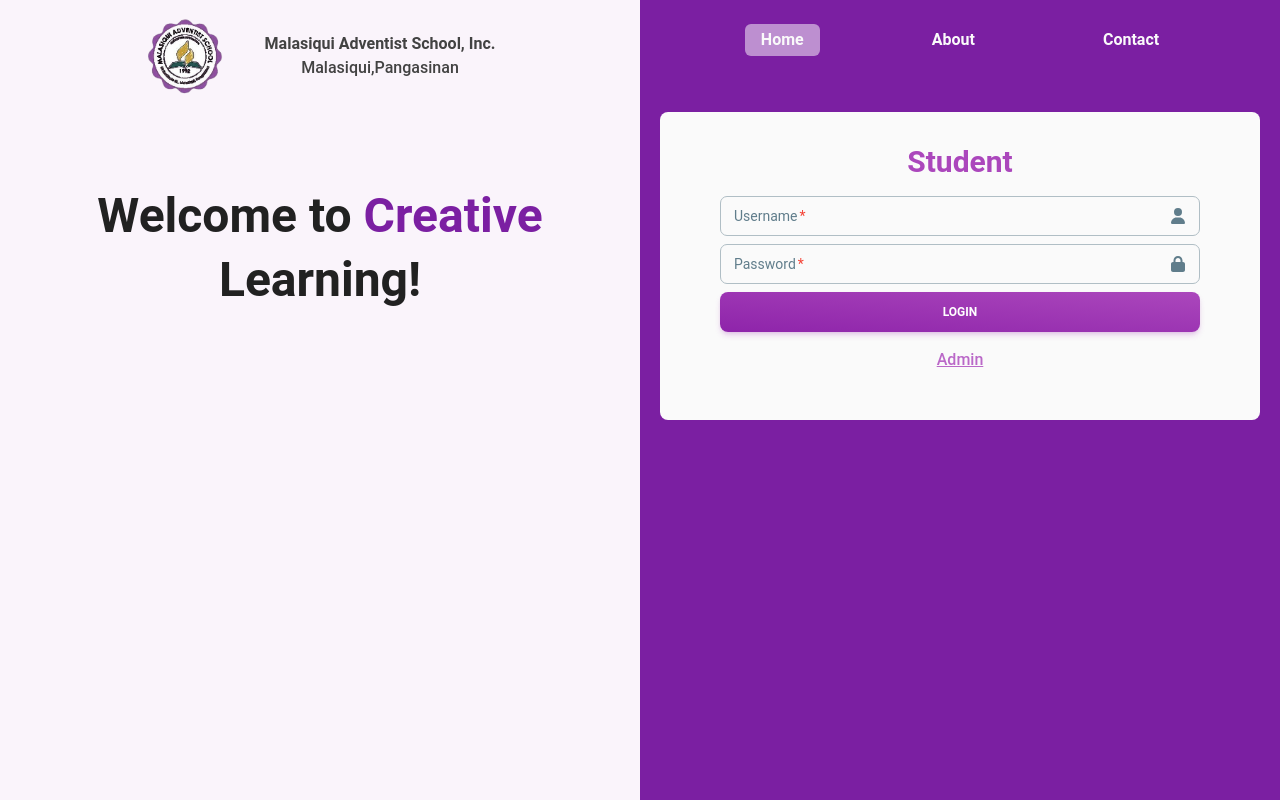
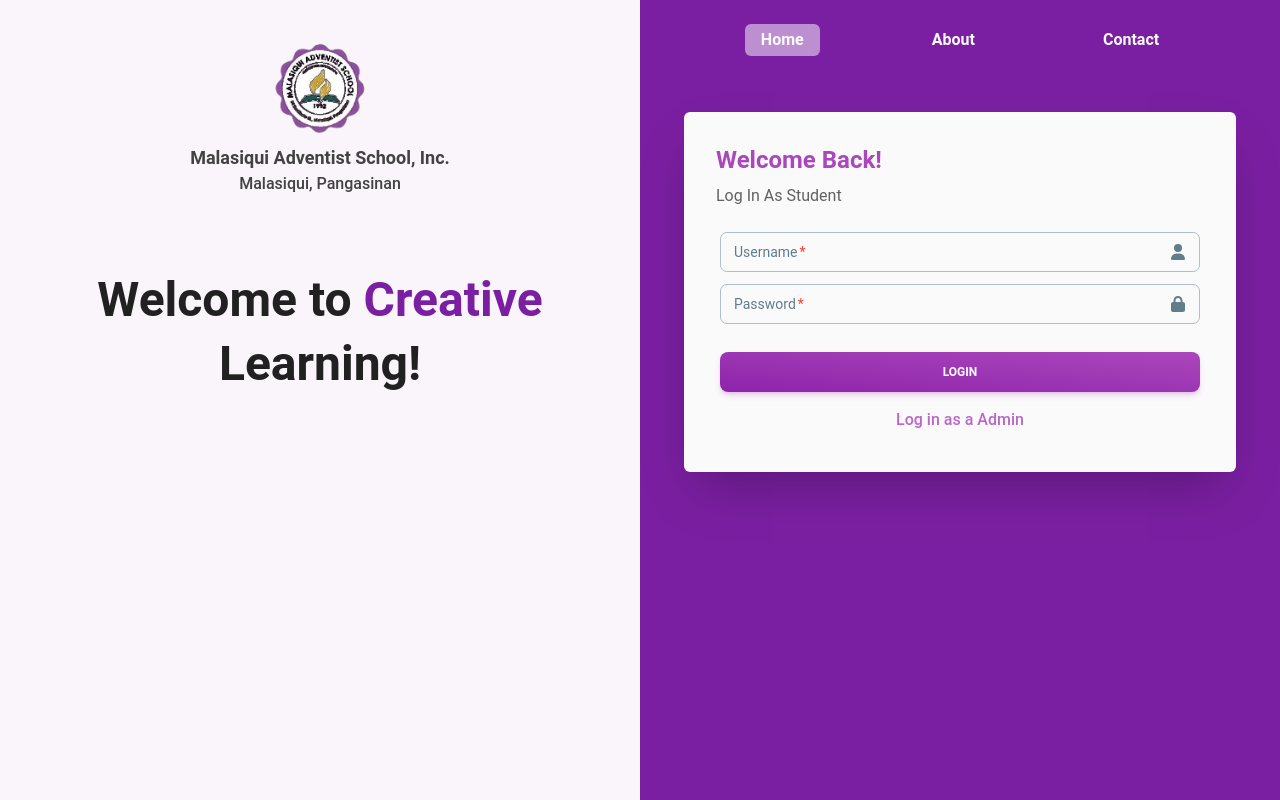
Before and after one commit to Jdexurbano/gamified-e-learning-ui, a React (Vite) app: page / in a window 1280 px wide. Built offline with nearby package versions, Linux system fonts and the light colour scheme.

Commit message:
fix student login layout

```diff
--- a/src/pages/student/login/StudentLoginPage.jsx
+++ b/src/pages/student/login/StudentLoginPage.jsx
@@ -44,11 +44,16 @@
 
   return (
     <>
-      <div className="w-[75vh] flex flex-col justify-center items-center gap-4 bg-gray-50 mt-14 px-5 pt-8 pb-12 rounded-lg">
-        <h1 className="font-semibold text-3xl text-purple-400">Student</h1>
+      <div className="w-[69vh] flex flex-col justify-center items-center gap-4 bg-gray-50 mt-14 px-5 pt-8 pb-10 rounded-md shadow-2xl">
+        <div className="self-start text-left ml-3">
+          <h1 className="font-semibold text-2xl text-purple-400">
+            Welcome Back!
+          </h1>
+          <p className="text-gray-700 mt-2">Log In As Student</p>
+        </div>
         <form
           onSubmit={handleLogin}
-          className="w-[60vh] flex flex-col items-center gap-2"
+          className="w-[60vh] flex flex-col items-center gap-3 mt-2"
         >
           <div className="w-[60vh] ">
             <Input
@@ -74,7 +79,7 @@
 
           <Button
             loading={loading}
-            className="w-[60vh] flex justify-center items-center"
+            className="w-[60vh] flex justify-center items-center mt-4"
             color="purple"
             variant="gradient"
             type="submit"
@@ -84,9 +89,9 @@
         </form>
         <p
           onClick={handleNavigateToAdmin}
-          className="cursor-pointer font-medium text-purple-300 underline"
+          className="cursor-pointer font-medium text-purple-300"
         >
-          Admin
+          Log in as a Admin
         </p>
       </div>
 
--- a/src/shared/components/layouts/student/StudentLoginLayout.jsx
+++ b/src/shared/components/layouts/student/StudentLoginLayout.jsx
@@ -7,16 +7,16 @@
       <main className="w-full h-screen grid grid-cols-[2fr_2fr]">
         {/* left column */}
         <div className="bg-purple-200/10">
-          <div className="flex justify-center items-center gap-10 mt-4">
-            <img src="./images/logo.png" alt="" className="w-20 h-20" />
+          <div className="flex flex-col justify-center items-center gap-2 mt-10">
+            <img src="./images/logo.png" alt="" className="w-24 h-24" />
             <div className="text-center text-gray-800">
-              <h3 className="font-semibold">
+              <h3 className="font-bold text-lg">
                 Malasiqui Adventist School, Inc.
               </h3>
-              <p className="font-medium">Malasiqui,Pangasinan</p>
+              <p className="font-medium text-1xl">Malasiqui, Pangasinan</p>
             </div>
           </div>
-          <div className="flex justify-center items-center flex-col gap-4 mt-24">
+          <div className="flex justify-center items-center flex-col gap-4 mt-20">
             <h1 className="font-bold text-5xl text-gray-900">
               Welcome to <span className="text-purple-700">Creative</span>
             </h1>
```
